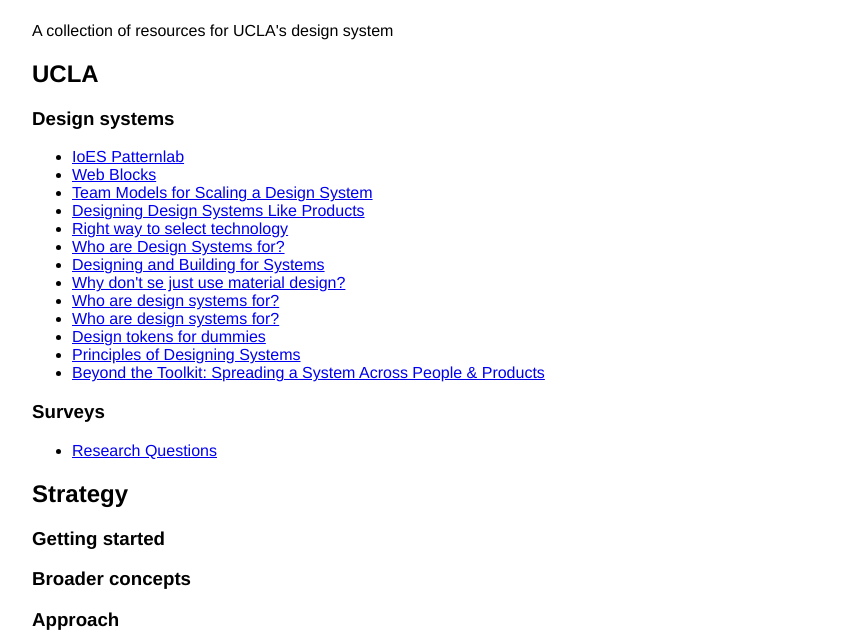
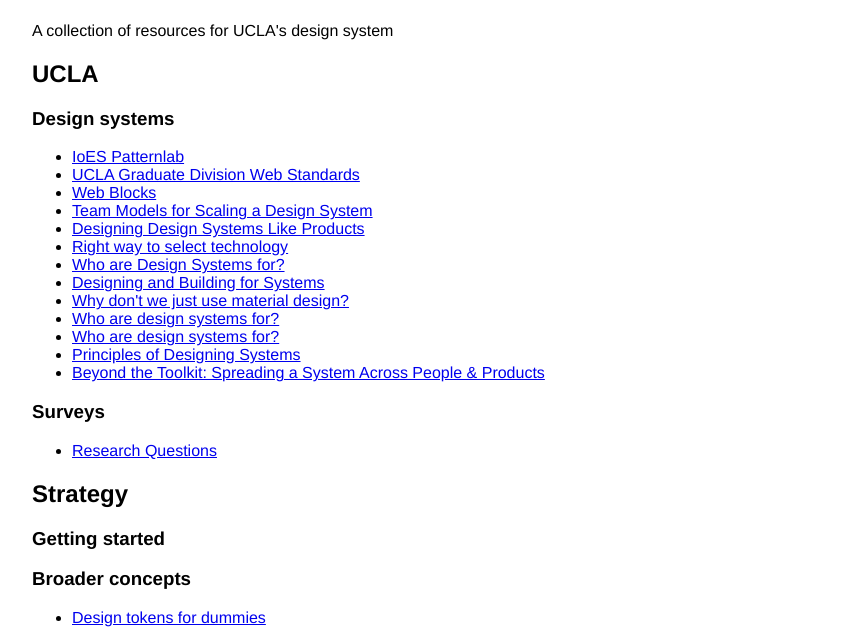
Before and after one commit to ucla-ux/starterkit, a website: page resources.html in a window 1280 px wide. Shown: the part 138-781 px from the top of the page, without its empty margins (128-993 px from the left). Drawn offline with Linux system fonts and the light colour scheme.

Commit message:
Update resources.html

```diff
--- a/resources.html
+++ b/resources.html
@@ -17,6 +17,7 @@
       <h3>Design systems</h3>
       <ul>
         <li><a href="https://www.ioes.ucla.edu/patternlab/public/">IoES Patternlab</a></li>
+        <li><a href="https://manninteractive.github.io/ucla-style-guide/">UCLA Graduate Division Web Standards</a></li>
         <li><a href="https://github.com/ucla/WebBlocks">Web Blocks</a></li>
 
         <!-- To be sorted -->
@@ -25,10 +26,9 @@
         <li><a href="https://rosenfeldmedia.com/books/right-way-to-select-technology/">Right way to select technology</a></li>
         <li><a href="https://css-tricks.com/who-are-design-systems-for/">Who are Design Systems for?</a></li>
         <li><a href="https://daneden.me/2019/03/29/designing-for-systems/">Designing and Building for Systems</a></li>
-        <li><a href="https://www.webdesignerdepot.com/2019/04/why-dont-we-just-use-material-design/">Why don't se just use material design?</a></li>
+        <li><a href="https://www.webdesignerdepot.com/2019/04/why-dont-we-just-use-material-design/">Why don't we just use material design?</a></li>
         <li><a href="https://matthewstrom.com/writing/who-are-design-systems-for">Who are design systems for?</a></li>
         <li><a href="https://css-tricks.com/who-are-design-systems-for/">Who are design systems for?</a></li>
-        <li><a href="https://uxdesign.cc/design-tokens-for-dummies-8acebf010d71">Design tokens for dummies</a></li>
         <li><a href="https://medium.com/eightshapes-llc/principles-of-designing-systems-294ee45dcf81">Principles of Designing Systems</a></li>
         <li><a href="https://www.clarityconf.com/session/beyond-the-toolkit-spreading-a-system-across-people-products">Beyond the Toolkit: Spreading a System Across People & Products</a></li>
 
@@ -46,7 +46,7 @@
       </ul>
       <h3>Broader concepts</h3>
       <ul>
-
+        <li><a href="https://uxdesign.cc/design-tokens-for-dummies-8acebf010d71">Design tokens for dummies</a></li>
       </ul>
       <h3>Approach</h3>
       <h3>Process</h3>
```
